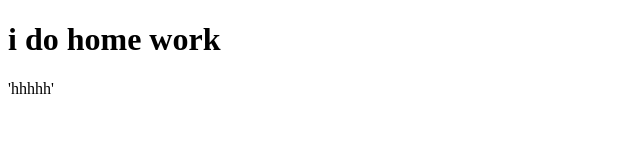
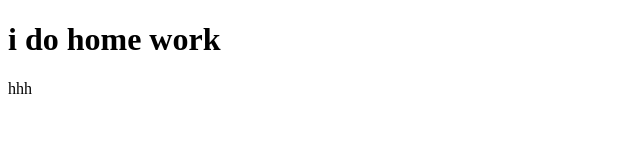
Before and after one commit to CodeWithSarah-git/lesson-7, a plain HTML site: page index.html in a window 1280 px wide. Shown: the full height of the page, 0-640 px from the left. Drawn offline with Linux system fonts and the light colour scheme.

Commit message:
conflict

```diff
--- a/index.html
+++ b/index.html
@@ -7,6 +7,6 @@
 </head>
 <body>
     <h1>i do home work</h1>
-    <P>'hhhhh'</P>
+    <P>hhh</P>
 </body>
 </html>
```
